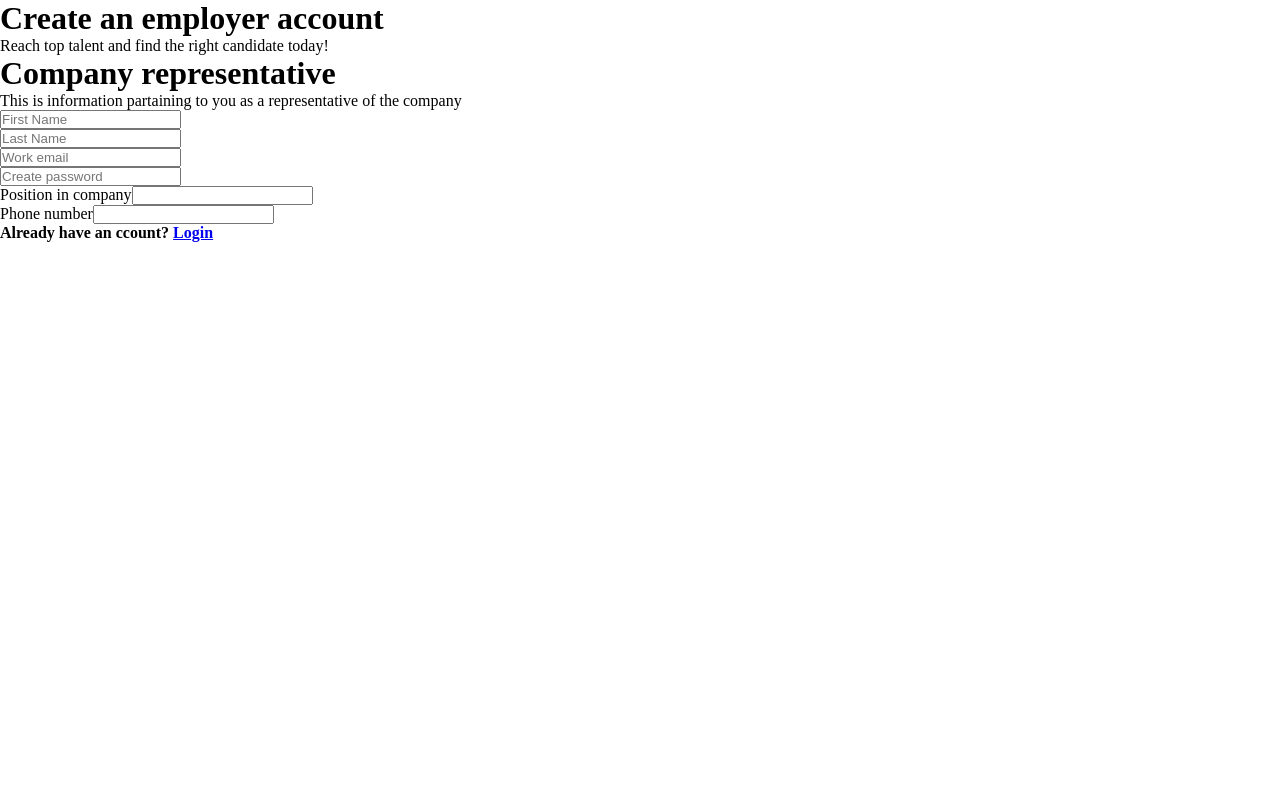
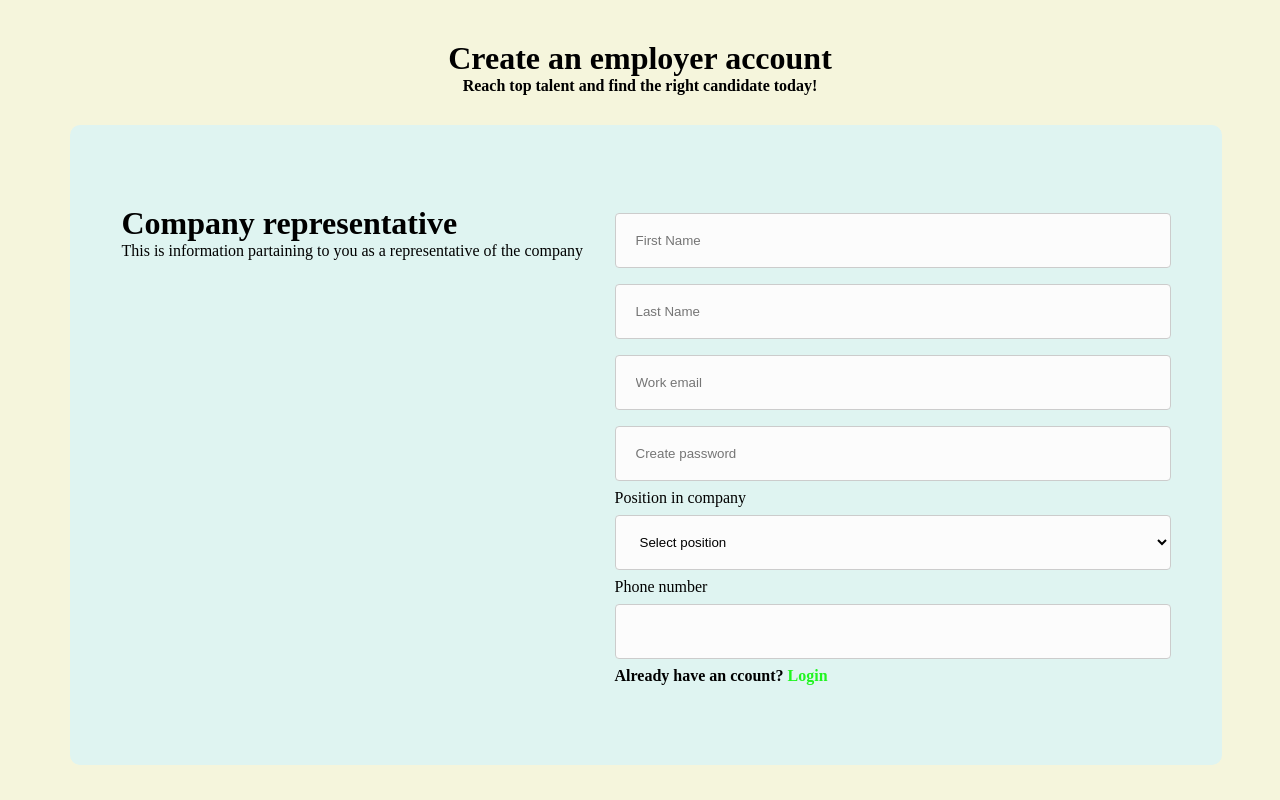
Before and after one commit to chiomaT/Decagon-week8-task, a React (Create React App) app in the folder job-app/: page / in a window 1280 px wide. Built offline with nearby package versions, Linux system fonts and the light colour scheme.

Commit message:
new changes made to employer

```diff
--- a/job-app/src/Components/Employer/Employerjs.js
+++ b/job-app/src/Components/Employer/Employerjs.js
@@ -1,12 +1,17 @@
 import React from "react";
-import employerstle from "./employerstle"
+import "./Employerstyle.css";
+
 const Employer = () => {
   return (
     <div className="employer-entire-page">
       <div className="form-title">
+        <div id ="title">
         <h1>Create an employer account</h1>
-        <p>Reach top talent and find the right candidate today!</p>
-      </div>
+        </div>
+        <div id = "title-paragraph">
+        <h4>Reach top talent and find the right candidate today!</h4>
+        </div>
+        </div>{/*form-title  */}
 
       <div className="form-container">
         <div className="aside">
@@ -15,9 +20,9 @@ const Employer = () => {
             This is information partaining to you as a representative of the
             company
           </p>
-        </div>
+          </div>{/*aside  */}
 
-        <div class="form-first-section">
+        <div className="form-first-section">
             <div id ="fname">
             <input
             className="firstName"
@@ -25,7 +30,7 @@ const Employer = () => {
             name="firstname"
             placeholder="First Name"
           />
-            </div>
+            </div>{/*fname  */}
           <div id ="lname">
           <input
             className="firstName"
@@ -33,7 +38,7 @@ const Employer = () => {
             name="firstname"
             placeholder="Last Name"
           />
-          </div>
+          </div>{/*lname  */}
           <div id = "work-e">
           <input
             className="firstName"
@@ -41,7 +46,7 @@ const Employer = () => {
             name="firstname"
             placeholder="Work email"
           />
-          </div>
+          </div>{/*work-e  */}
           <div id ="password">
           <input
             className="firstName"
@@ -49,22 +54,37 @@ const Employer = () => {
             name="firstname"
             placeholder="Create password"
           />
-          </div>
+          </div>{/*password  */}
          <div id ="position">
-         <label for="Location">Position in company</label>
-          <input className="location" type="text" />
-         </div>
+           <div id = "select-position">
+           <label for="position">Position in company</label>
+           <select id="position" name ="position">
+           <option value="select-position">Select position</option>
+          <option value="director">Director</option>
+         <option value="ceo">CEO</option>
+         <option value="manager">Manager</option>
+         <option value="marketer">Marketer</option>
+           </select>
+           </div>
+
+         </div>{/*position  */}
           <div id ="phone">
-          <label for="Location">Phone number</label>
+            <div id ="number">
+            <label for="Location">Phone number</label>
+            </div>
+          <div>
           <input className="location" type="text" />
           </div>
+          </div>{/*phone  */}
 
-        </div>
-        <div class ="already-have-acct">
+          <div class ="already-have-acct">
             <h4>Already have an ccount? <a href = "#">Login</a></h4>
         </div>
-      </div>
-    </div>
+          </div>{/*form-first-section  */}
+
+        </div>{/*form-container */}
+        </div>
+
   );
 };
 export default Employer;
--- a/job-app/src/Components/Employer/Employerstyle.css
+++ b/job-app/src/Components/Employer/Employerstyle.css
@@ -1,8 +1,51 @@
 .form-title {
-    display: flex;
-    justify-content:center;
-    align-items:center;
+  display: flex;
+  flex-direction: column;
+  justify-content: center;
+  align-items: center;
+  padding-top: 40px;
 }
 .employer-entire-page {
-    background-color:red;
+  background-color: beige;
+  height: 100vh;
 }
+
+.employer-entire-page a {
+  text-decoration: none;
+  color: rgb(32, 245, 32);
+}
+.employer-entire-page a:hover {
+  color: navy;
+  transition: 1s;
+}
+
+
+/* form input stying */
+input[type="text"],
+select {
+  width: 100%;
+  height: 55px;
+  padding: 12px 20px;
+  margin: 8px 0;
+  display: inline-block;
+  border: 1px solid #ccc;
+  border-radius: 4px;
+  box-sizing: border-box;
+  background-color: #fcfcfc;
+}
+
+/* form container styling */
+.form-container {
+  width: 90%;
+  height: 80vh;
+  margin: 30px 70px;
+  padding: 80px 20px;
+  display: flex;
+  justify-content: space-evenly;
+  background-color: #dff4f1;
+  border-radius: 10px;
+}
+
+.form-first-section {
+  width: 50%;
+}
```
